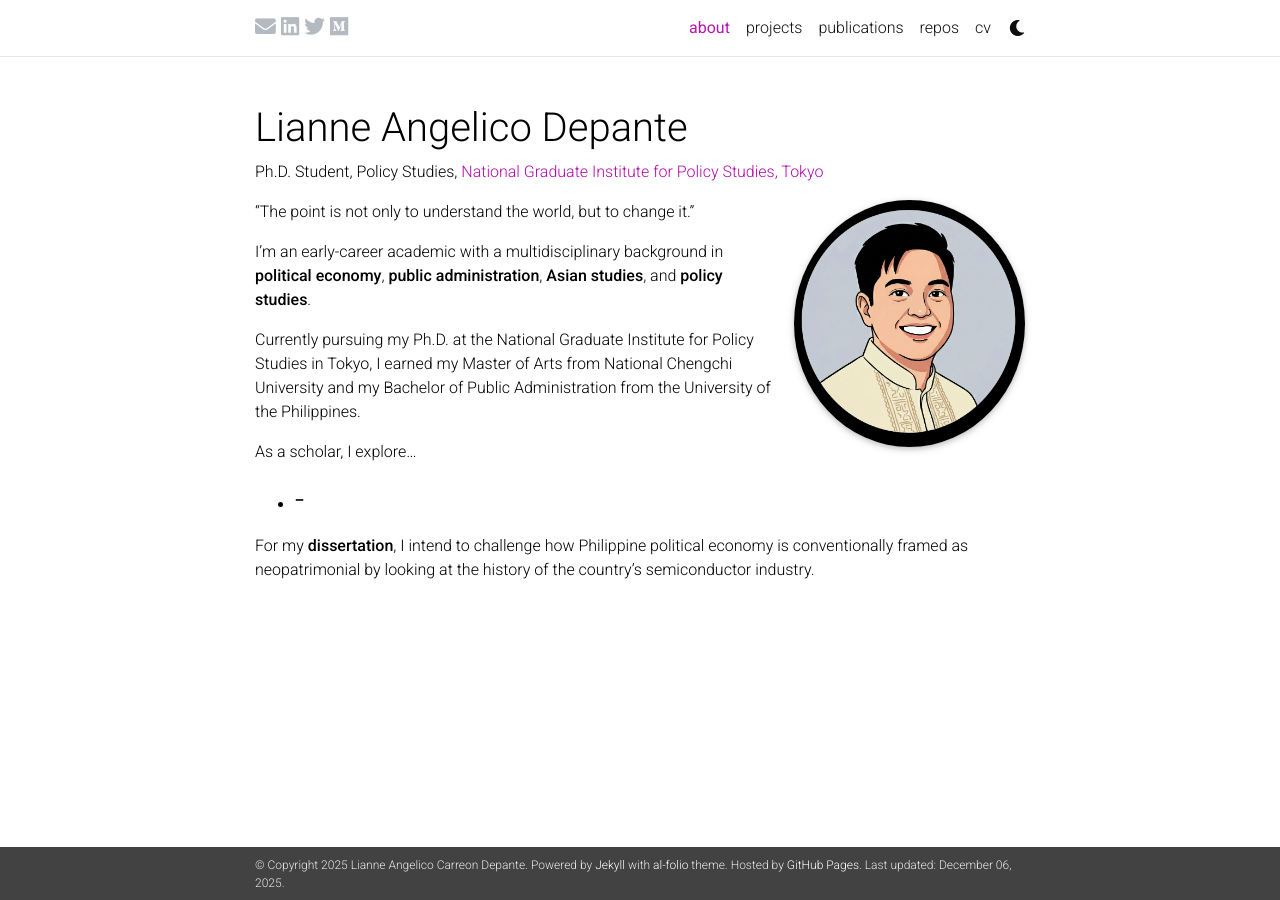
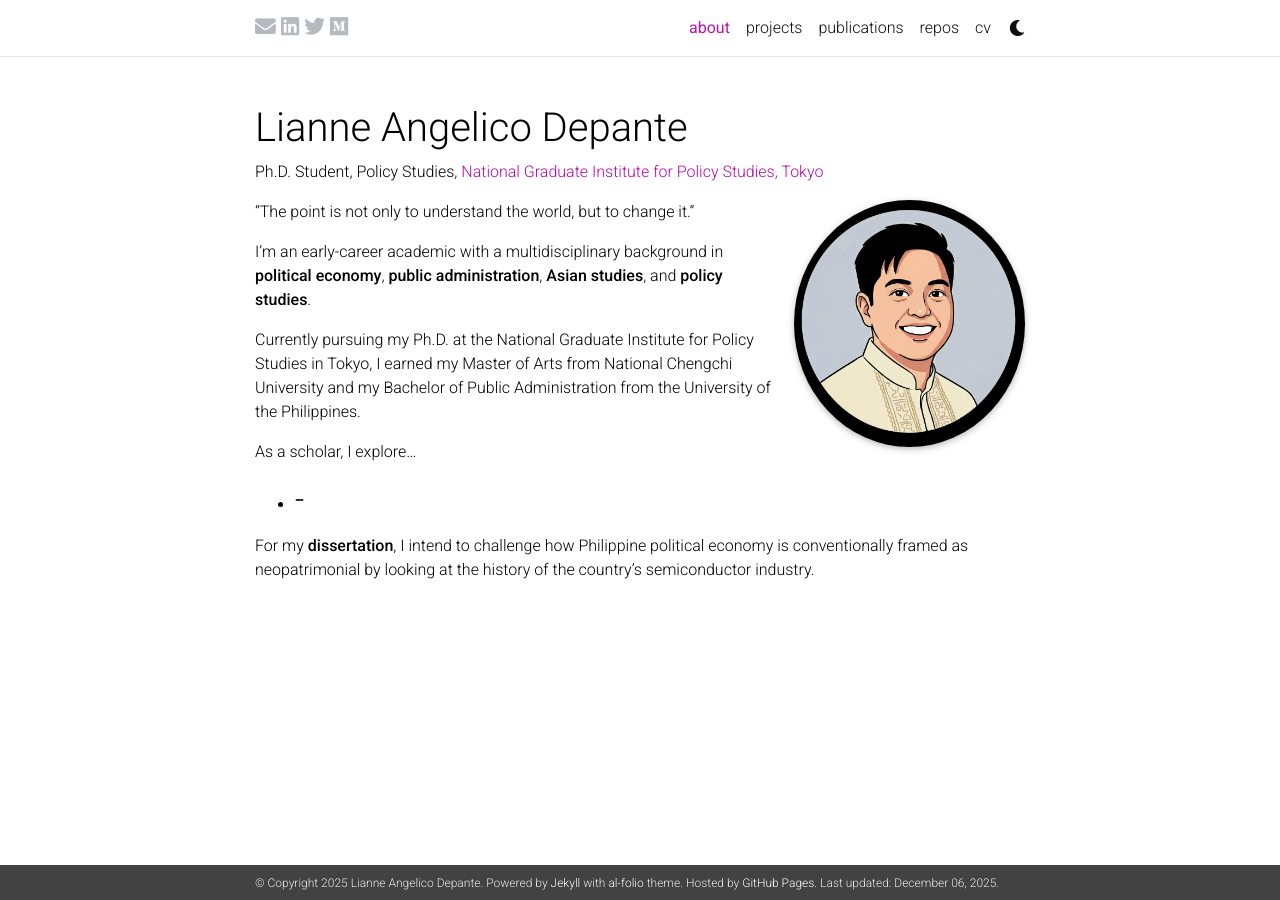
Before and after one commit to liannedepante/liannedepante.github.io, a Jekyll site: the page built from _pages/about.md, in a window 1280 px wide. Built offline with Jekyll 4.4.1, drawn with Linux system fonts in a browser that asks for light colours; full-size pictures stand in for the smaller copies a plugin makes; comment, search, counter and statistics services are not loaded; a style sheet for code colours, icons or effects is not loaded; part of the change alters nothing that is shown.

```diff
--- a/_includes/footer.html
+++ b/_includes/footer.html
@@ -1,7 +1,7 @@
     {% if site.footer_fixed %}
     <footer class="fixed-bottom">
       <div class="container mt-0">
-        &copy; Copyright {{ site.time | date: '%Y' }} {{ site.first_name }} {{ site.middle_name }} {{ site.last_name }}. {{ site.footer_text }}
+        &copy; Copyright {{ site.time | date: '%Y' }} {{ site.first_name }} {{ site.last_name }}. {{ site.footer_text }}
         {%- if site.impressum_path -%}
         <a href="{{ site.url }}{{ site.baseurl }}{{ site.impressum_path }}">Impressum</a>.
         {%- endif -%}
```
